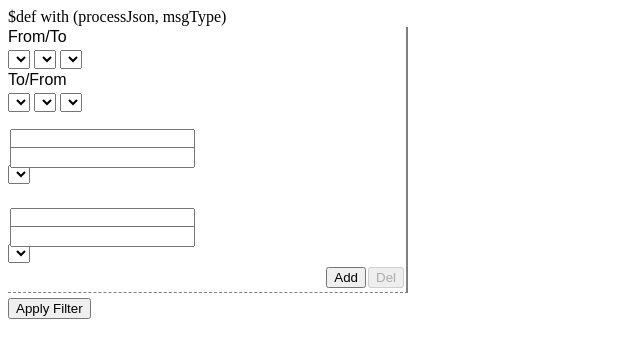
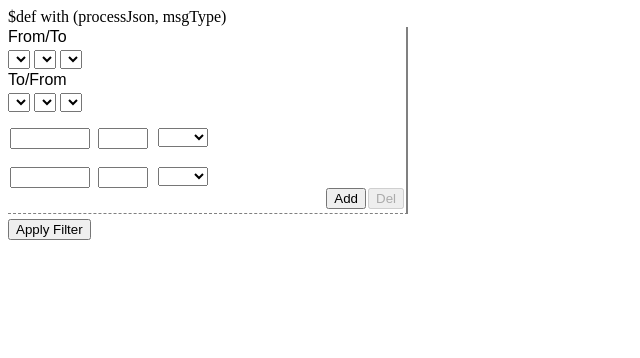
Before and after one commit to piashishi/log2html, a Python web app: template templates/index.html in a window 1280 px wide; the page is wider, and only the part inside the window is pictured. Shown: the top 358 px of that part, without its empty margins (0-640 px from the left). Run offline with Jinja, Linux system fonts and the light colour scheme; the template is opened without the code that fills it, so the values that code supplies are empty.

Commit message:
time filter format

```diff
--- a/static/show.css
+++ b/static/show.css
@@ -10,6 +10,43 @@ div.filterclass {
 	border-bottom :1px dashed gray;
 	border-right :2px solid gray;
 	padding-bottom:25px;
+}
+
+input.start_date {
+	width:80px;
+	float:left;
+}
+
+input.start_time {
+	width:50px;
+    position:relative;
+    left:40px
+}
+
+select.start_time_second {
+	width:50px;
+	float:left;
+	position:relative;
+	left:150px
+}
+
+
+input.end_date {
+	width:80px;
+	float:left;
+}
+
+input.end_time {
+	width:50px;
+    position:relative;
+    left:40px
+}
+
+select.end_time_second {
+	width:50px;
+	float:left;
+	position:relative;
+	left:150px
 }
 
 #show_div {
--- a/templates/index.html
+++ b/templates/index.html
@@ -106,21 +106,17 @@ $def with (processJson, msgType)
                     </div>
 <!--                     <div><input type="text" class="time" id="start_time1" data-scroll-default="6:00am" /></div>
                     <br /> -->
-                    <p>
-                        <input type="text" class="start_date" />
-                        <br />
+                    <div class="start_time_filter">
+                        <input type="text" class="start_date"/>
                         <input class="start_time" type="text" class="time" />
-                        <br />
                         <select class='start_time_second'></select>
-                    </p>
+                    </div>
                     <br />
-                    <p>
+                    <div class="end_time_filter">
                         <input type="text" class="end_date" />
-                        <br />
                         <input class="end_time" type="text" class="time" />
-                        <br />
                         <select class='end_time_second'></select>
-                    </p>
+                    </div>
                     <div class="button_div">
                         <button type="button" class="del" disabled="disabled">Del</button>
                         <button type="button" class="add">Add</button>
```
